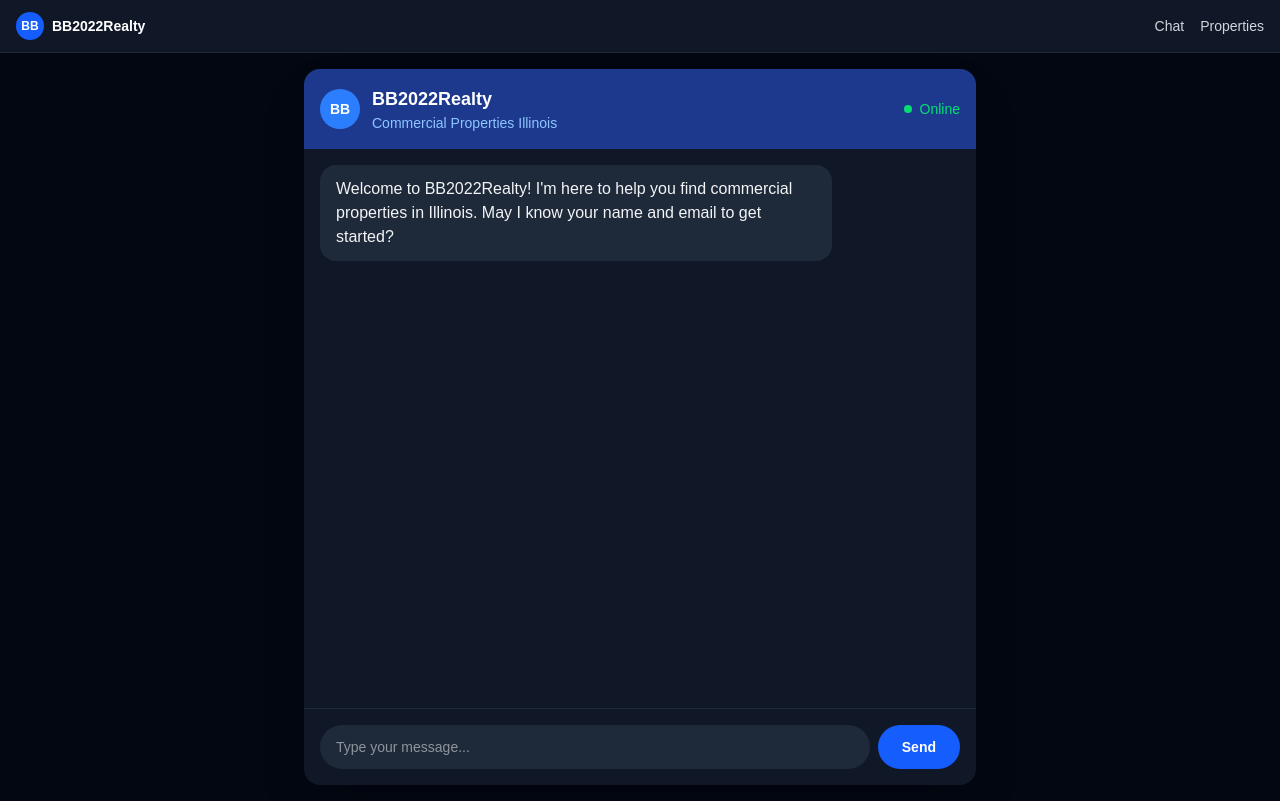
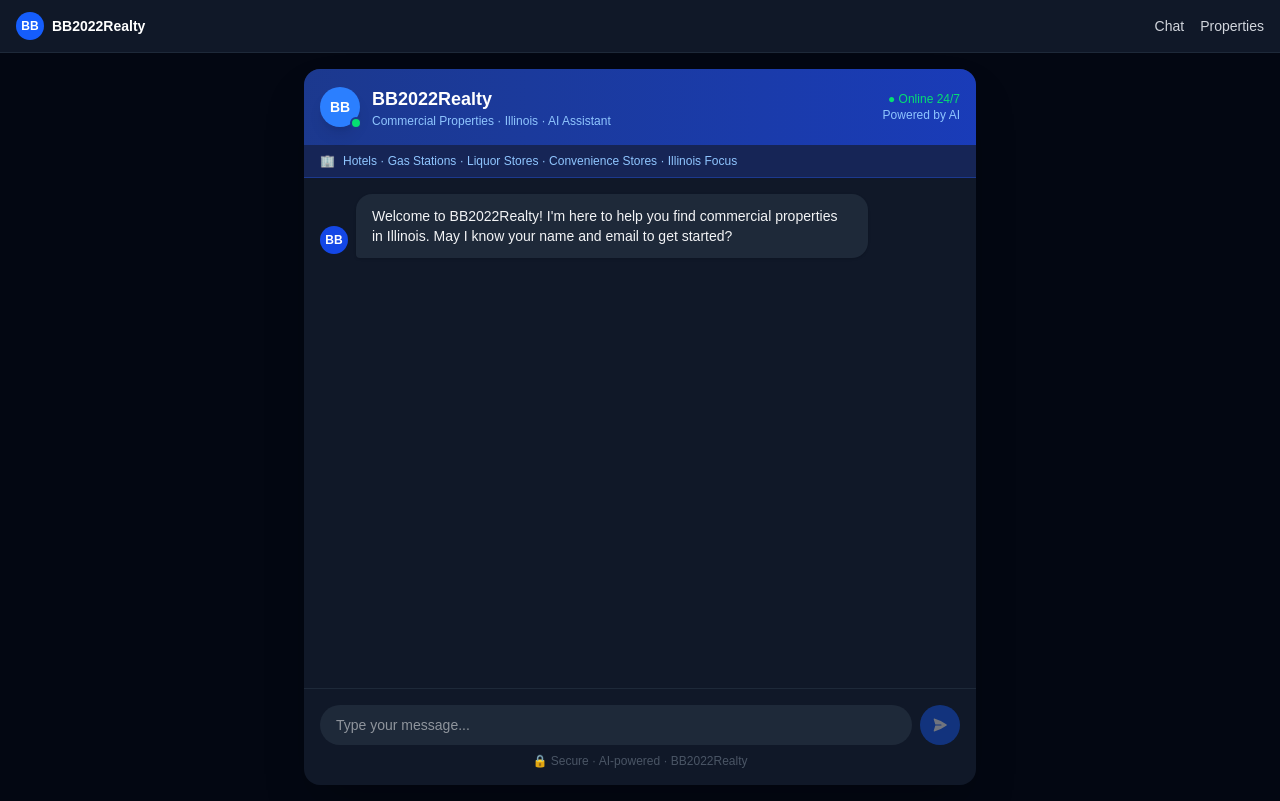
Before and after one commit to mihirrra/dealscreenai, a Next.js app in the folder frontend/: page / in a window 1280 px wide. Built offline with nearby package versions, Linux system fonts and the light colour scheme.

Commit message:
Enhanced chat UI for demo

```diff
--- a/frontend/app/page.tsx
+++ b/frontend/app/page.tsx
@@ -23,7 +23,7 @@ export default function Home() {
   }, [messages]);
 
   const sendMessage = async () => {
-    if (!input.trim()) return;
+    if (!input.trim() || loading) return;
 
     const userMessage = input;
     setInput("");
@@ -32,22 +32,13 @@ export default function Home() {
     setMessages(prev => [...prev, { role: "user", content: userMessage }]);
 
     try {
-      console.log("Sending to backend:", userMessage);
-      console.log("Session ID:", sessionId);
-
       const response = await axios.post(`${BACKEND_URL}/leads/chat`, {
         broker_id: BROKER_ID,
         session_id: sessionId,
         message: userMessage
       }, { timeout: 60000 });
 
-      console.log("Backend response:", response.data);
-
       const data = response.data;
-
-      if (!data.message) {
-        throw new Error("No message in response");
-      }
 
       setMessages(prev => [...prev, {
         role: "assistant",
@@ -59,13 +50,9 @@ export default function Home() {
       }
 
     } catch (error: any) {
-      console.error("Full error:", error);
-      console.error("Error response:", error?.response?.data);
-      console.error("Error message:", error?.message);
-
       setMessages(prev => [...prev, {
         role: "assistant",
-        content: `Error: ${error?.message || "Something went wrong"}`
+        content: "Sorry, something went wrong. Please try again."
       }]);
     }
 
@@ -77,41 +64,66 @@ export default function Home() {
       <div className="w-full max-w-2xl bg-gray-900 rounded-2xl shadow-2xl flex flex-col" style={{height: '100%'}}>
 
         {/* Header */}
-        <div className="bg-blue-900 rounded-t-2xl p-3 md:p-4 flex items-center gap-3">
-          <div className="w-8 h-8 md:w-10 md:h-10 bg-blue-500 rounded-full flex items-center justify-center text-white font-bold text-sm">
+        <div className="bg-gradient-to-r from-blue-900 to-blue-800 rounded-t-2xl p-3 md:p-4 flex items-center gap-3">
+          <div className="relative">
+            <div className="w-10 h-10 bg-blue-500 rounded-full flex items-center justify-center text-white font-bold text-sm shadow-lg">
               BB
+            </div>
+            <div className="absolute -bottom-0.5 -right-0.5 w-3 h-3 bg-green-400 rounded-full border-2 border-blue-900"></div>
           </div>
           <div>
             <h1 className="text-white font-bold text-base md:text-lg">BB2022Realty</h1>
-            <p className="text-blue-300 text-xs md:text-sm">Commercial Properties Illinois</p>
+            <p className="text-blue-300 text-xs">Commercial Properties · Illinois · AI Assistant</p>
           </div>
-          <div className="ml-auto flex items-center gap-2">
-            <div className="w-2 h-2 bg-green-400 rounded-full"></div>
-            <span className="text-green-400 text-xs md:text-sm">Online</span>
+          <div className="ml-auto text-right">
+            <p className="text-green-400 text-xs font-medium">● Online 24/7</p>
+            <p className="text-blue-300 text-xs">Powered by AI</p>
           </div>
+        </div>
+
+        {/* Info Banner */}
+        <div className="bg-blue-950 px-4 py-2 flex items-center gap-2 border-b border-blue-900">
+          <span className="text-blue-400 text-xs">🏢</span>
+          <p className="text-blue-300 text-xs">Hotels · Gas Stations · Liquor Stores · Convenience Stores · Illinois Focus</p>
         </div>
 
         {/* Messages */}
         <div className="flex-1 overflow-y-auto p-3 md:p-4 space-y-3">
           {messages.map((msg, idx) => (
-            <div key={idx} className={`flex ${msg.role === "user" ? "justify-end" : "justify-start"}`}>
-              <div className={`max-w-[85%] md:max-w-[80%] rounded-2xl px-3 md:px-4 py-2 md:py-3 text-sm md:text-base ${
+            <div key={idx} className={`flex ${msg.role === "user" ? "justify-end" : "justify-start"} items-end gap-2`}>
+
+              {msg.role === "assistant" && (
+                <div className="w-7 h-7 bg-blue-700 rounded-full flex items-center justify-center text-white text-xs font-bold flex-shrink-0 mb-1">
+                  BB
+                </div>
+              )}
+
+              <div className={`max-w-[80%] rounded-2xl px-3 md:px-4 py-2 md:py-3 text-sm shadow-sm ${
                 msg.role === "user"
-                  ? "bg-blue-600 text-white"
-                  : "bg-gray-800 text-gray-100"
+                  ? "bg-blue-600 text-white rounded-br-sm"
+                  : "bg-gray-800 text-gray-100 rounded-bl-sm"
               }`}>
                 {msg.content}
               </div>
+
+              {msg.role === "user" && (
+                <div className="w-7 h-7 bg-gray-700 rounded-full flex items-center justify-center text-white text-xs flex-shrink-0 mb-1">
+                  👤
+                </div>
+              )}
             </div>
           ))}
 
           {loading && (
-            <div className="flex justify-start">
-              <div className="bg-gray-800 text-gray-100 rounded-2xl px-4 py-3">
-                <div className="flex gap-1">
-                  <div className="w-2 h-2 bg-gray-400 rounded-full animate-bounce"></div>
-                  <div className="w-2 h-2 bg-gray-400 rounded-full animate-bounce delay-100"></div>
-                  <div className="w-2 h-2 bg-gray-400 rounded-full animate-bounce delay-200"></div>
+            <div className="flex justify-start items-end gap-2">
+              <div className="w-7 h-7 bg-blue-700 rounded-full flex items-center justify-center text-white text-xs font-bold flex-shrink-0">
+                BB
+              </div>
+              <div className="bg-gray-800 rounded-2xl rounded-bl-sm px-4 py-3">
+                <div className="flex gap-1 items-center">
+                  <div className="w-2 h-2 bg-blue-400 rounded-full animate-bounce"></div>
+                  <div className="w-2 h-2 bg-blue-400 rounded-full animate-bounce delay-100"></div>
+                  <div className="w-2 h-2 bg-blue-400 rounded-full animate-bounce delay-200"></div>
                 </div>
               </div>
             </div>
@@ -119,14 +131,15 @@ export default function Home() {
 
           {/* NDA Banner */}
           {triggerNDA && (
-            <div className="bg-yellow-900 border border-yellow-500 rounded-2xl p-3 md:p-4 text-center">
-              <p className="text-yellow-300 font-bold mb-2 text-sm md:text-base">🎉 You Qualify!</p>
-              <p className="text-yellow-200 text-xs md:text-sm mb-3">Please sign our NDA to view exclusive listings</p>
+            <div className="bg-gradient-to-r from-yellow-900 to-orange-900 border border-yellow-600 rounded-2xl p-4 text-center shadow-lg">
+              <p className="text-2xl mb-1">🎉</p>
+              <p className="text-yellow-300 font-bold text-base mb-1">You Qualify!</p>
+              <p className="text-yellow-200 text-xs mb-3">Sign our NDA to unlock exclusive property listings</p>
 
                 <a href={`/nda?session=${sessionId}`}
-                className="bg-yellow-500 text-black px-4 md:px-6 py-2 rounded-full font-bold hover:bg-yellow-400 transition text-sm"
+                className="inline-block bg-yellow-500 hover:bg-yellow-400 text-black px-6 py-2 rounded-full font-bold transition text-sm shadow"
               >
-                Sign NDA Now
+                ✍️ Sign NDA & View Properties
               </a>
             </div>
           )}
@@ -135,25 +148,30 @@ export default function Home() {
         </div>
 
         {/* Input */}
-        <div className="p-3 md:p-4 border-t border-gray-800 flex gap-2">
+        <div className="p-3 md:p-4 border-t border-gray-800">
+          <div className="flex gap-2 items-center">
             <input
               type="text"
               value={input}
               onChange={(e) => setInput(e.target.value)}
               onKeyDown={(e) => e.key === "Enter" && sendMessage()}
               placeholder="Type your message..."
-            className="flex-1 bg-gray-800 text-white rounded-full px-3 md:px-4 py-2 md:py-3 outline-none focus:ring-2 focus:ring-blue-500 text-sm"
+              className="flex-1 bg-gray-800 text-white rounded-full px-4 py-2.5 outline-none focus:ring-2 focus:ring-blue-500 text-sm"
             />
             <button
               onClick={sendMessage}
-            disabled={loading}
-            className="bg-blue-600 hover:bg-blue-500 text-white rounded-full px-4 md:px-6 py-2 md:py-3 font-bold transition disabled:opacity-50 text-sm"
+              disabled={loading || !input.trim()}
+              className="bg-blue-600 hover:bg-blue-500 disabled:opacity-40 text-white rounded-full w-10 h-10 flex items-center justify-center transition flex-shrink-0"
             >
-            Send
+              <svg xmlns="http://www.w3.org/2000/svg" viewBox="0 0 24 24" fill="currentColor" className="w-4 h-4">
+                <path d="M3.478 2.405a.75.75 0 00-.926.94l2.432 7.905H13.5a.75.75 0 010 1.5H4.984l-2.432 7.905a.75.75 0 00.926.94 60.519 60.519 0 0018.445-8.986.75.75 0 000-1.218A60.517 60.517 0 003.478 2.405z" />
+              </svg>
             </button>
+          </div>
+          <p className="text-gray-600 text-xs text-center mt-2">🔒 Secure · AI-powered · BB2022Realty</p>
         </div>
 
       </div>
     </main>
- )
-};
+  );
+}
```
Lines whose indentation alone changed are shown as unchanged.
